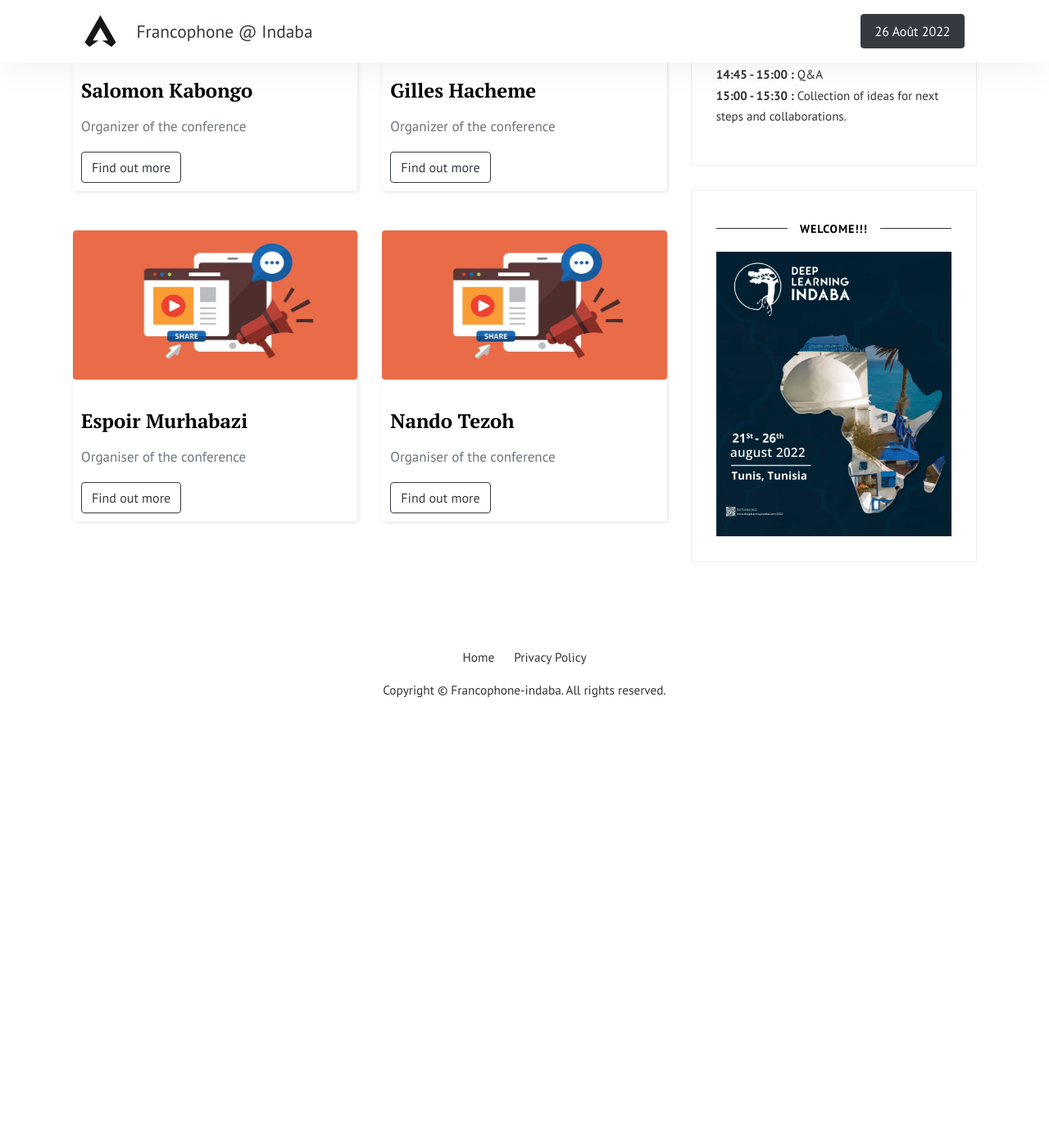
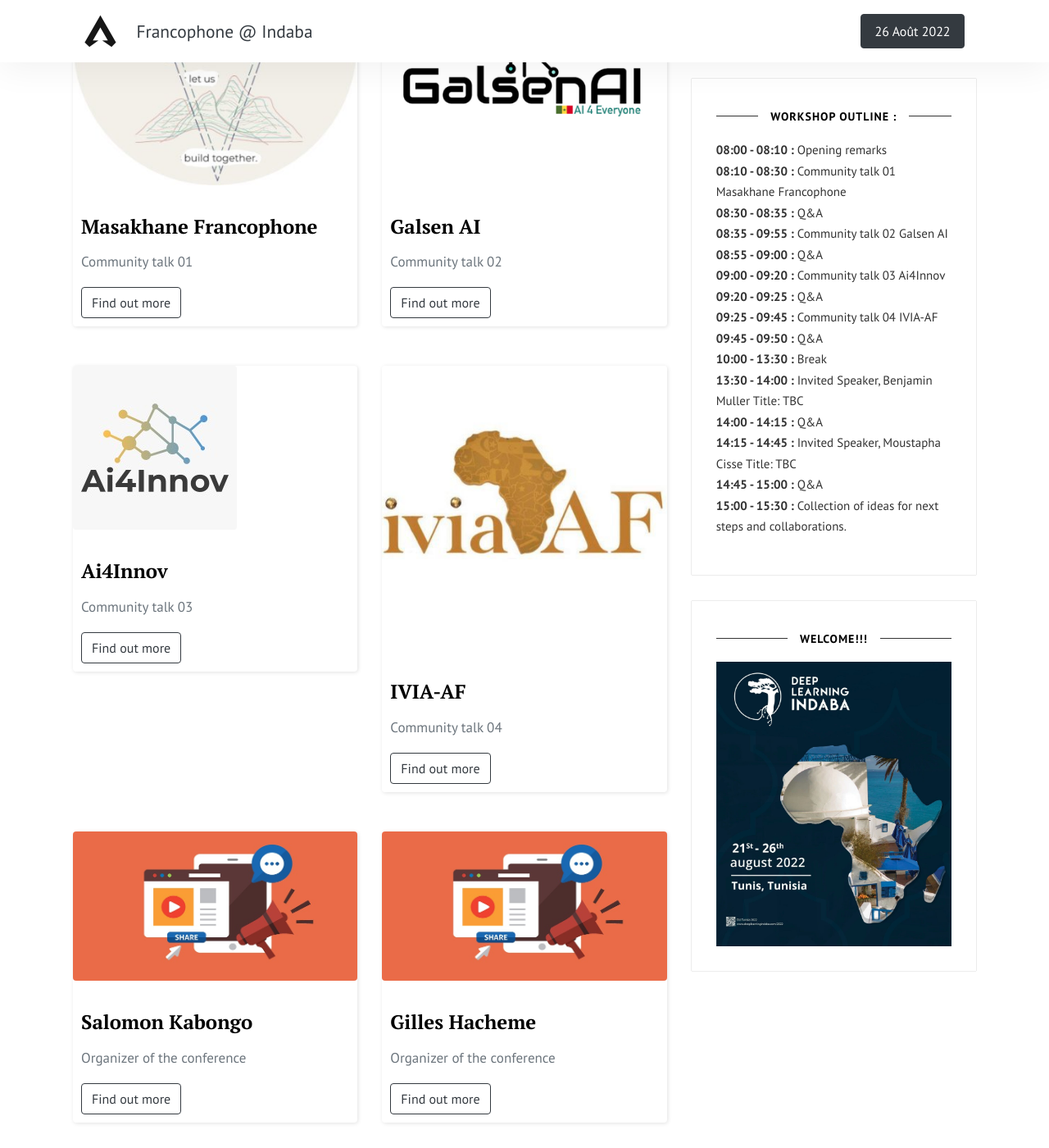
Before and after one commit to francophone-ai-indaba/francophone-ai-indaba.github.io, a Jekyll site: the page built from index.html, in a window 1280 px wide and 1400 px high, scrolled down 1631 px. Shown: the whole window at 82% size. Built offline with Jekyll 4.4.1, drawn with Linux system fonts in a browser that asks for light colours; before the commit the page ends 2515 px from its top, so only the background shows below that.

Commit message:
image size

```diff
--- a/_data/people.yml
+++ b/_data/people.yml
@@ -9,6 +9,27 @@ cards:
   role: Ph.D. Student at INRIA Paris. Focusing on Multilingual Modeling. NLP Instructor at ENSAEparis. Interned at Amazonscience and Apple AI/ML
   picture: assets/images/bm.jpg
   link: https://benjamin-mlr.github.io/
+
+- name: Masakhane Francophone
+  role: Community talk 01
+  picture: assets/images/masakhane.jpg
+  link: https://www.masakhane.io/
+
+- name: Galsen AI
+  role: Community talk 02
+  picture: assets/images/galsen.png
+  link: https://galsen.ai/
+
+
+- name: Ai4Innov
+  role: Community talk 03
+  picture: assets/images/ai4inov.jpeg
+  link: https://ai4innov1.gitlab.io/ai4innov/
+
+- name: IVIA-AF
+  role: Community talk 04
+  picture: assets/images/ivia-af.jpg
+  link: https://twitter.com/IviaAf/
 
 - name: Salomon Kabongo
   role: Organizer of the conference
```
Also changed, not shown: assets/images/ai4inov.jpeg (added), assets/images/galsen.png (added), assets/images/ivia-af.jpg (added), assets/images/masakhane.jpg (added), 2 other files.
